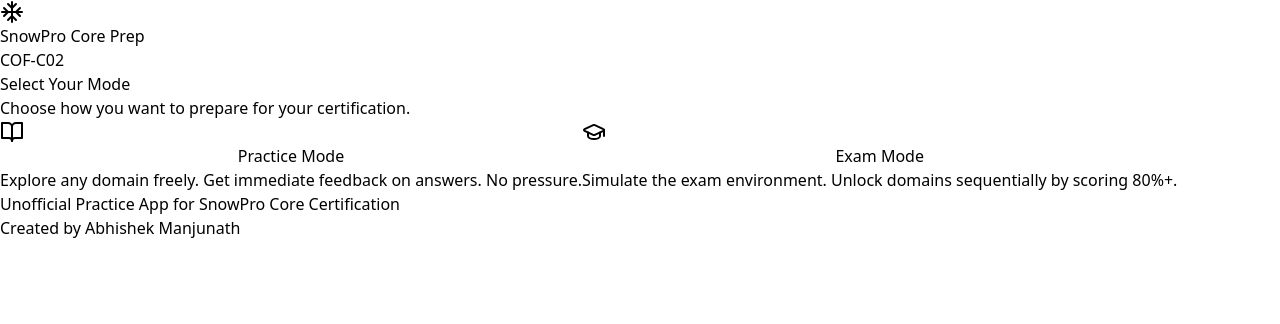
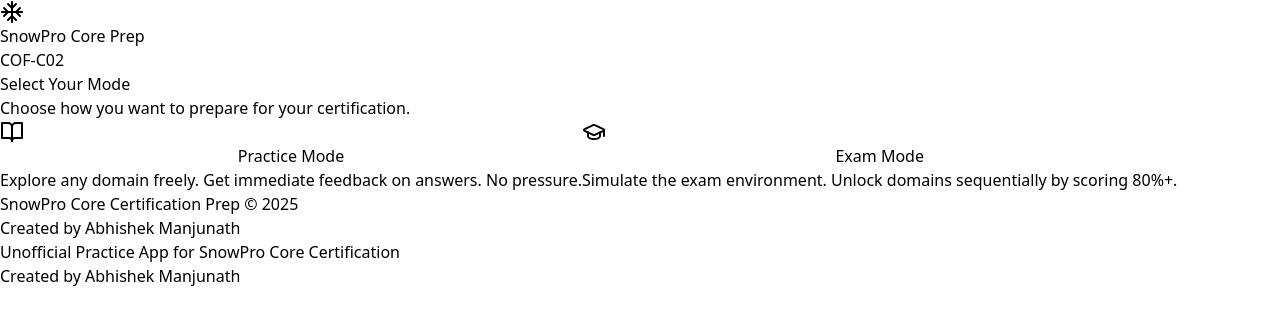
Before and after one commit to abhishekmanjunatha/snowflake-quiz, a React (Vite) app: page / in a window 1280 px wide. Shown: the top 324 px of the page. Built offline with nearby package versions, Linux system fonts and the light colour scheme.

Commit message:
Add credits to Home screen

```diff
--- a/src/components/Home.tsx
+++ b/src/components/Home.tsx
@@ -39,6 +39,14 @@
           </p>
         </button>
       </div>
+
+      <div className="text-center pt-8 border-t border-slate-200">
+        <p className="text-slate-500 text-sm">
+          SnowPro Core Certification Prep &copy; {new Date().getFullYear()}
+          <br />
+          Created by <a href="https://github.com/AbhishekManjunath" target="_blank" rel="noopener noreferrer" className="text-blue-600 hover:underline font-medium">Abhishek Manjunath</a>
+        </p>
+      </div>
     </div>
   );
 };
```
